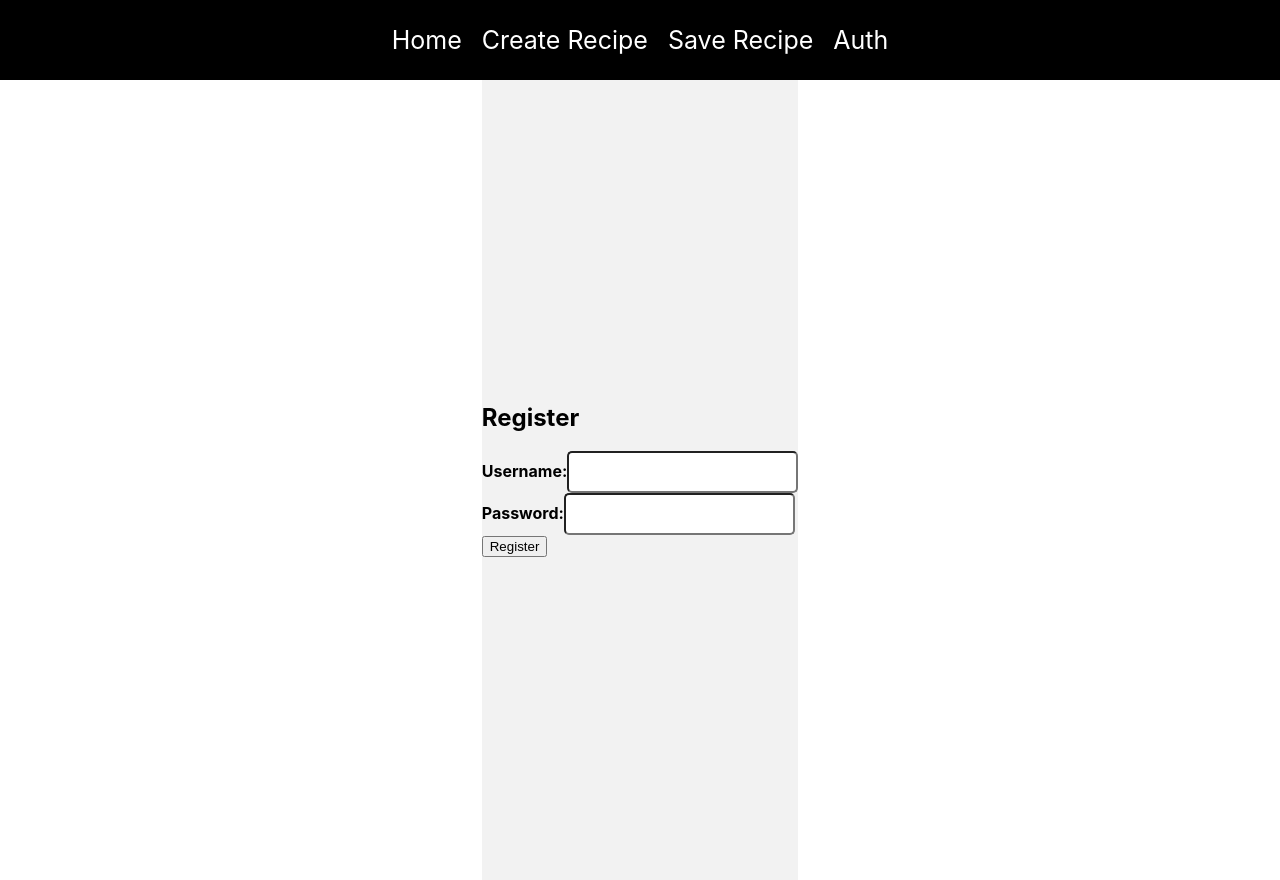
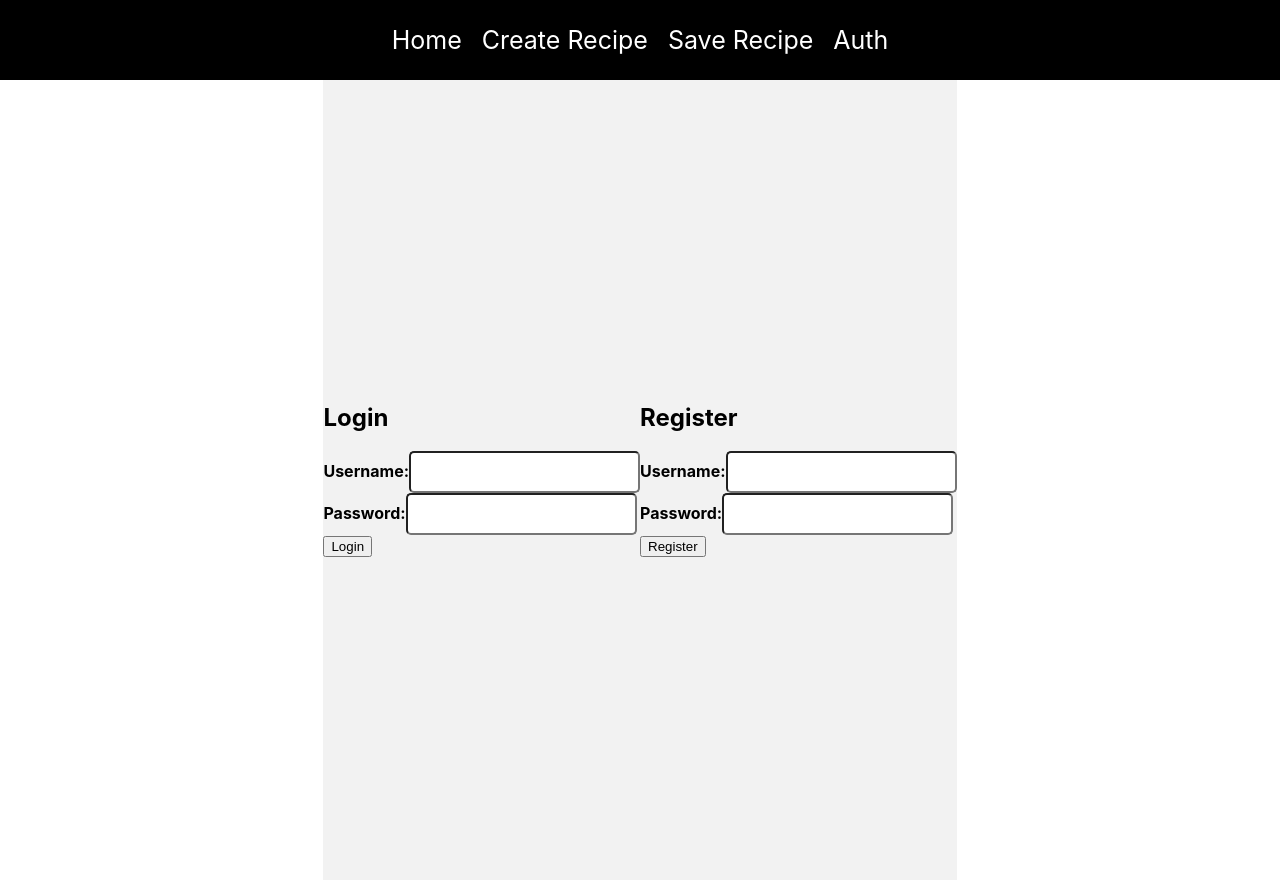
Before and after one commit to Dager1/RecipeWebsite, a React (Create React App) app in the folder client/: page /auth in a window 1280 px wide. Built offline with nearby package versions, Linux system fonts and the light colour scheme.

Commit message:
fix: made a single component for login and register

```diff
--- a/client/src/pages/auth.js
+++ b/client/src/pages/auth.js
@@ -9,16 +9,39 @@ export const Auth = () => {
   );
 };
 
-const Login = () => {};
-
-const Register = () => {
+const Login = ({}) => {
   const [username, setUsername] = useState("");
   const [password, setPassword] = useState("");
+  return (
+    <Form
+      username={username}
+      setUsername={setUsername}
+      password={password}
+      setPassword={setPassword}
+      label="Login"
+    />
+  );
+};
 
+const Register = ({}) => {
+  const [username, setUsername] = useState("");
+  const [password, setPassword] = useState("");
+  return (
+    <Form
+      username={username}
+      setUsername={setUsername}
+      password={password}
+      setPassword={setPassword}
+      label="Register"
+    />
+  );
+};
+
+const Form = ({ username, setUsername, password, setPassword, label }) => {
   return (
     <div className="auth-comtainer">
       <form>
-        <h2>Register</h2>
+        <h2>{label}</h2>
         <div className="from-group">
           <label htmlFor="username">Username:</label>
           <input
@@ -37,7 +60,7 @@ const Register = () => {
               setPassword(event.target.value);
             }}></input>
         </div>
-        <button type="submit">Register</button>
+        <button type="submit">{label}</button>
       </form>
     </div>
   );
```
